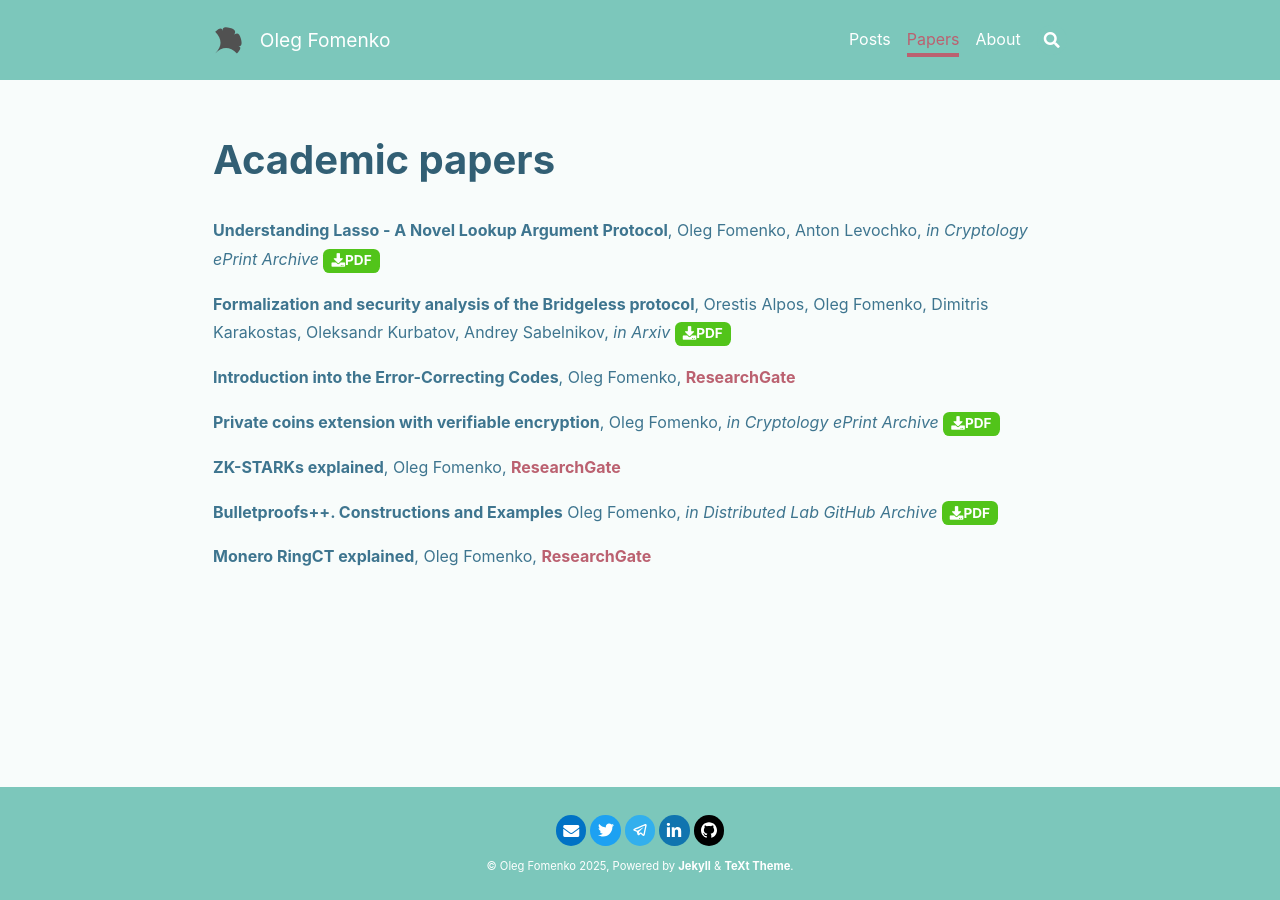
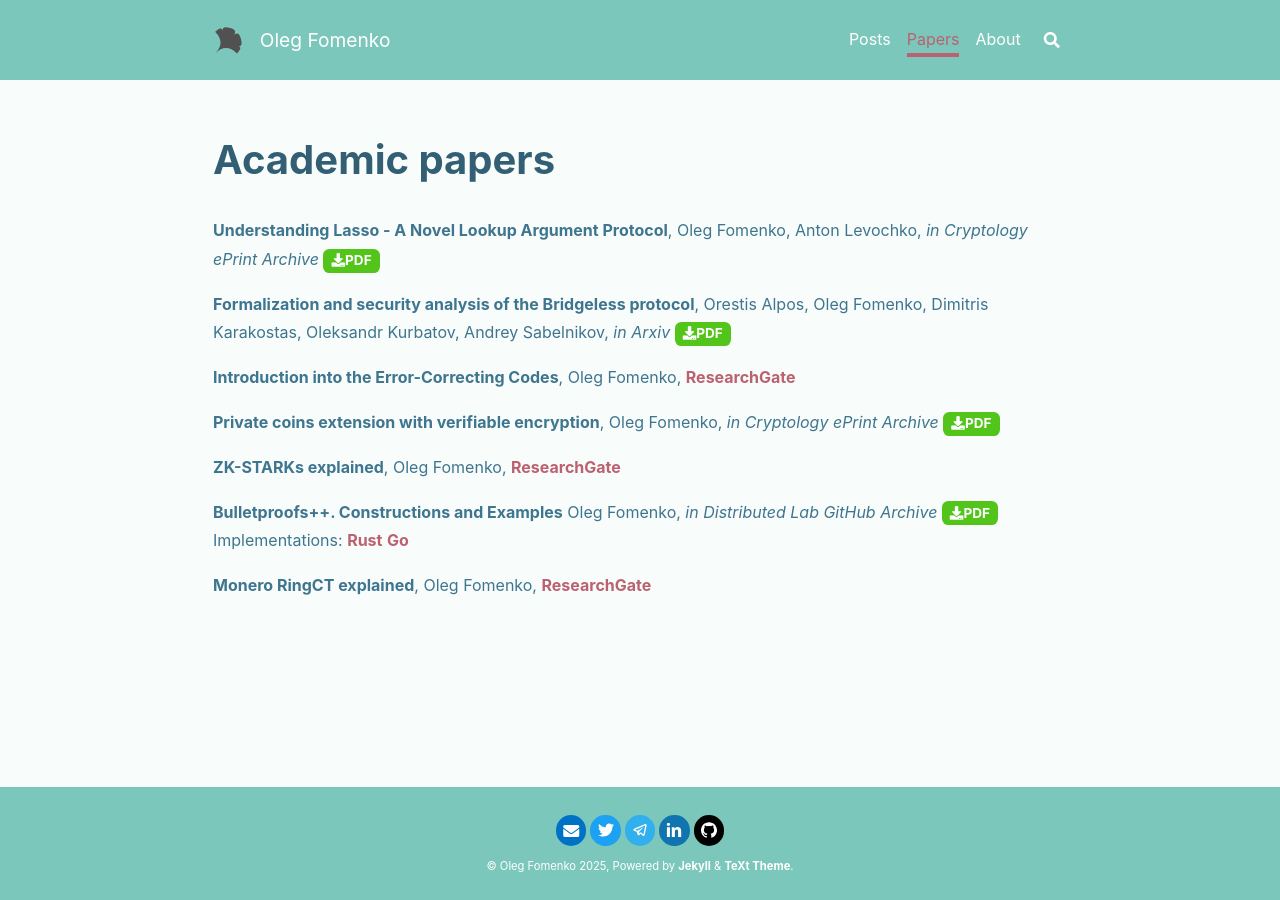
Before and after one commit to olegfomenko/blog, a Jekyll site: the page built from papers.md, in a window 1280 px wide. Built offline with Jekyll 4.4.1, drawn with Linux system fonts in a browser that asks for light colours; nearby versions of some CDN libraries.

Commit message:
fixed papers

```diff
--- a/papers.md
+++ b/papers.md
@@ -18,6 +18,6 @@ key: page-papers
 
 **ZK-STARKs explained**, Oleg Fomenko, [ResearchGate](https://www.researchgate.net/publication/385622048_ZK-STARKs_explained)
 
-**Bulletproofs++. Constructions and Examples** Oleg Fomenko, _in Distributed Lab GitHub Archive_ <a class="button button--success button--rounded button--sm" href="https://github.com/distributed-lab/papers/blob/main/bulletproofs/Review_paper_on_BP.pdf"><i class="fas fa-download"></i>PDF</a>
+**Bulletproofs++. Constructions and Examples** Oleg Fomenko, _in Distributed Lab GitHub Archive_ <a class="button button--success button--rounded button--sm" href="https://github.com/distributed-lab/papers/blob/main/bulletproofs/Review_paper_on_BP.pdf"><i class="fas fa-download"></i>PDF</a> Implementations: [Rust](https://github.com/distributed-lab/bp-pp) [Go](https://github.com/distributed-lab/bulletproofs)
 
 **Monero RingCT explained**, Oleg Fomenko, [ResearchGate](https://www.researchgate.net/publication/382183461_Monero_RingCT_explained)
```
